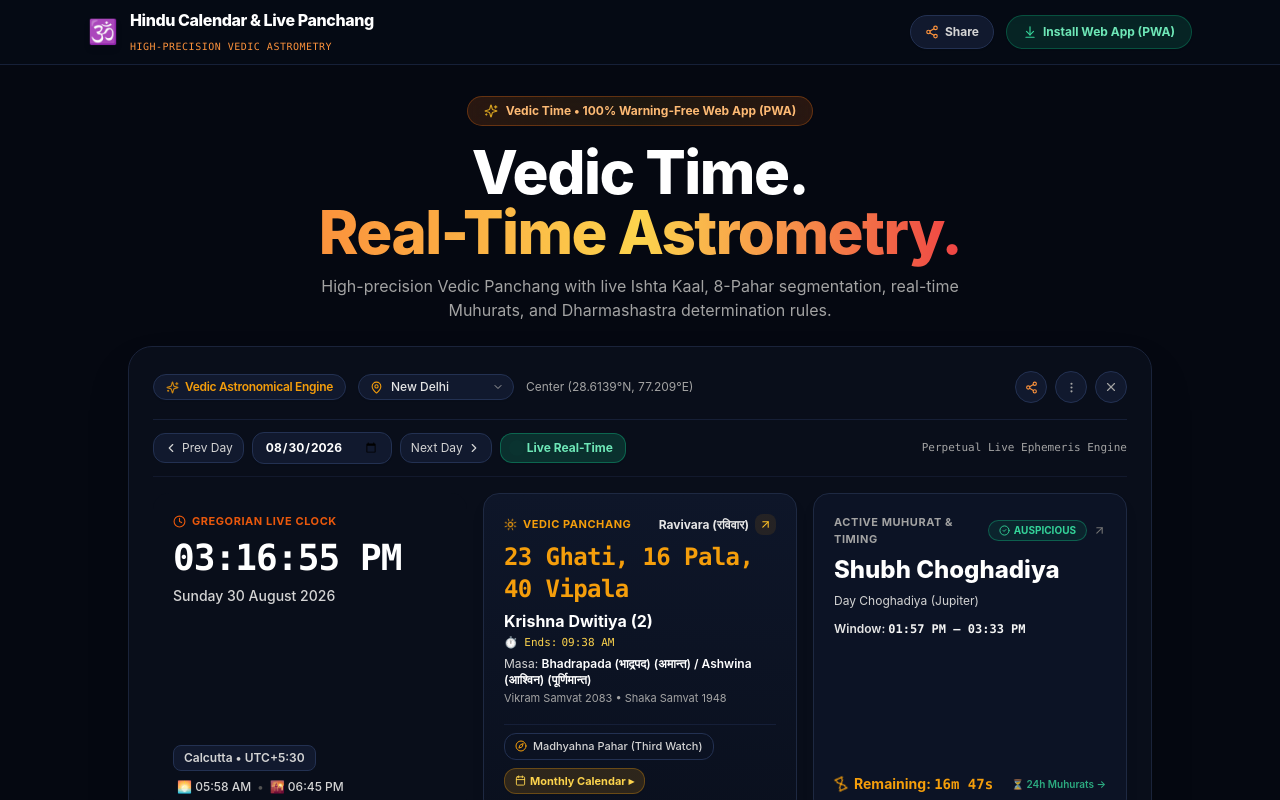
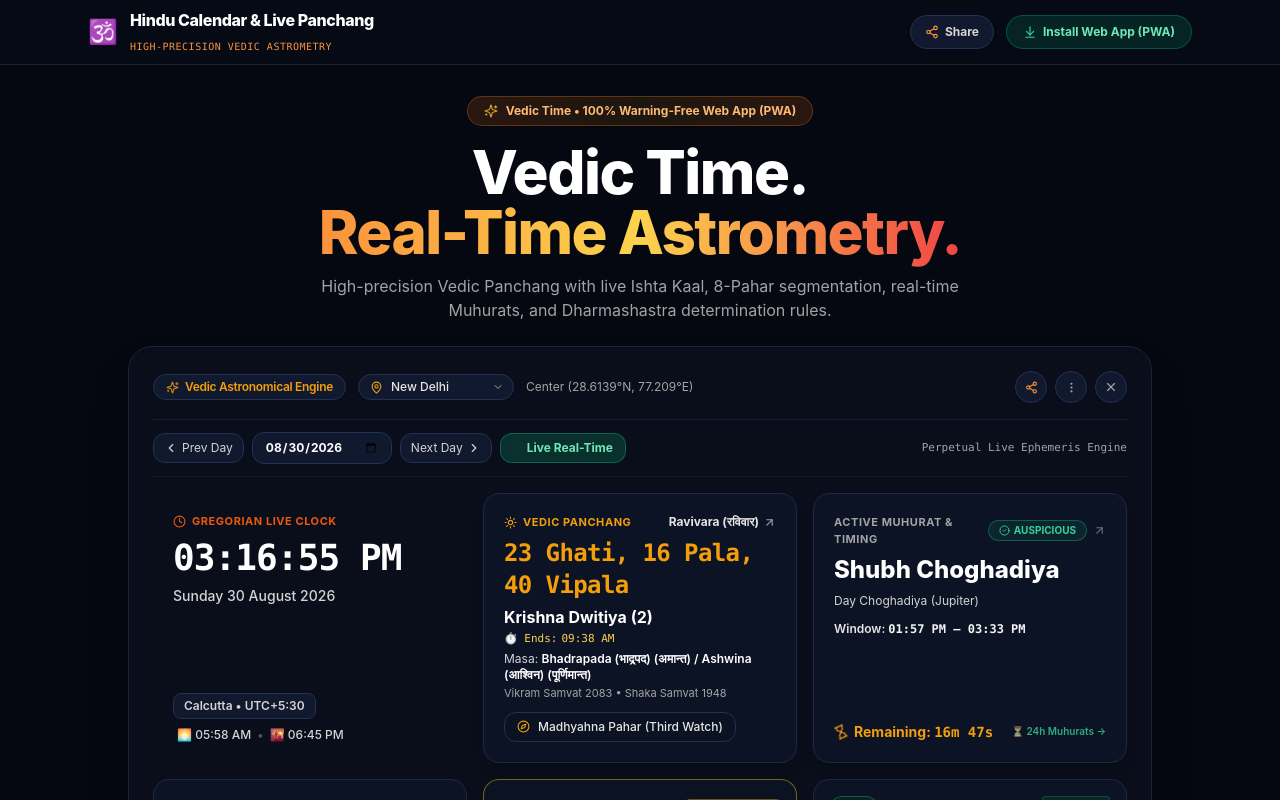
Before and after one commit to manishkana30-jpg/hindu-calendar-widget, a Next.js app: page / in a window 1280 px wide. Shown: the top 800 px of the page. Built offline with nearby package versions, Linux system fonts and the light colour scheme.

Commit message:
fix(ui): match 6-card grid layout of reference design and preserve modal trigger
- Refactored Vedic Panchang card to match exact reference design image_bab5aa.png
- Maintained whole-card click trigger for Vedic Monthly Calendar Modal
- Zero changes to astronomical calculations

```diff
--- a/app/components/HinduPanchangWidget.tsx
+++ b/app/components/HinduPanchangWidget.tsx
@@ -323,21 +323,17 @@ export function HinduPanchangWidget({ onShareClick }: HinduPanchangWidgetProps =
             tabIndex={0}
             title="Click to open Monthly Calendar of Tithis, Ekadashis & Dharmashastra Rules"
             aria-label="Open Vedic Monthly Calendar and Udaya Tithi Almanac"
-            className="p-4 sm:p-5 rounded-2xl bg-gradient-to-b from-[#0e1629] to-[#0a101e] hover:from-[#131d36] hover:to-[#0e172a] border border-[#1e2942] hover:border-amber-500/80 hover:ring-2 hover:ring-amber-500/40 hover:shadow-xl hover:shadow-amber-500/15 flex flex-col justify-between shadow-lg cursor-pointer transition-all group relative active:scale-[0.99]"
+            className="p-4 sm:p-5 rounded-2xl bg-[#0e1629]/80 hover:bg-[#121c33] border border-[#1e2942] hover:border-amber-500/60 flex flex-col justify-between shadow-lg cursor-pointer transition-all group relative active:scale-[0.99]"
           >
             <div>
               <div className="flex items-center justify-between gap-2">
                 <div className="flex items-center gap-1.5 text-[#f59e0b] text-[11px] font-bold tracking-wider uppercase">
-                  <Sun size={13} className="text-[#f59e0b] animate-spin-slow" />
+                  <Sun size={13} className="text-[#f59e0b]" />
                   <span>VEDIC PANCHANG</span>
                 </div>
-                <div className="flex items-center gap-1.5">
-                  <span className="text-neutral-200 text-xs font-bold">
-                    {panchang.dayOfWeekName}
-                  </span>
-                  <span className="p-1 rounded-lg bg-amber-500/10 text-amber-400 group-hover:bg-amber-500 group-hover:text-black transition-all">
-                    <ArrowUpRight size={13} className="group-hover:translate-x-0.5 group-hover:-translate-y-0.5 transition-transform" />
-                  </span>
+                <div className="flex items-center gap-1 text-xs font-bold text-neutral-200">
+                  <span>{panchang.dayOfWeekName}</span>
+                  <ArrowUpRight size={13} className="text-neutral-400 group-hover:text-amber-400 group-hover:translate-x-0.5 group-hover:-translate-y-0.5 transition-transform" />
                 </div>
               </div>
 
@@ -368,15 +364,11 @@ export function HinduPanchangWidget({ onShareClick }: HinduPanchangWidgetProps =
               </div>
             </div>
 
-            <div className="flex flex-wrap items-center justify-between gap-2 pt-2 border-t border-[#1a2542]/70 mt-2">
-              <div className="border border-[#233152] bg-[#0b1222] px-2.5 py-1 rounded-xl text-[11px] font-medium text-neutral-300 flex items-center gap-1.5">
-                <Compass size={12} className="text-[#f59e0b]" />
+            <div className="flex items-center">
+              <div className="border border-[#233152] bg-[#0b1222] px-3 py-1.5 rounded-xl text-xs font-medium text-neutral-200 flex items-center gap-2 w-fit">
+                <Compass size={13} className="text-[#f59e0b]" />
                 <span>{panchang.paharCapsuleText}</span>
               </div>
-              <span className="inline-flex items-center gap-1 px-2.5 py-1 rounded-xl bg-amber-500/15 border border-amber-500/30 text-amber-300 text-[11px] font-bold group-hover:bg-amber-500 group-hover:text-black transition-all shadow-sm">
-                <Calendar size={11} />
-                <span>Monthly Calendar ▸</span>
-              </span>
             </div>
           </div>
 
```
